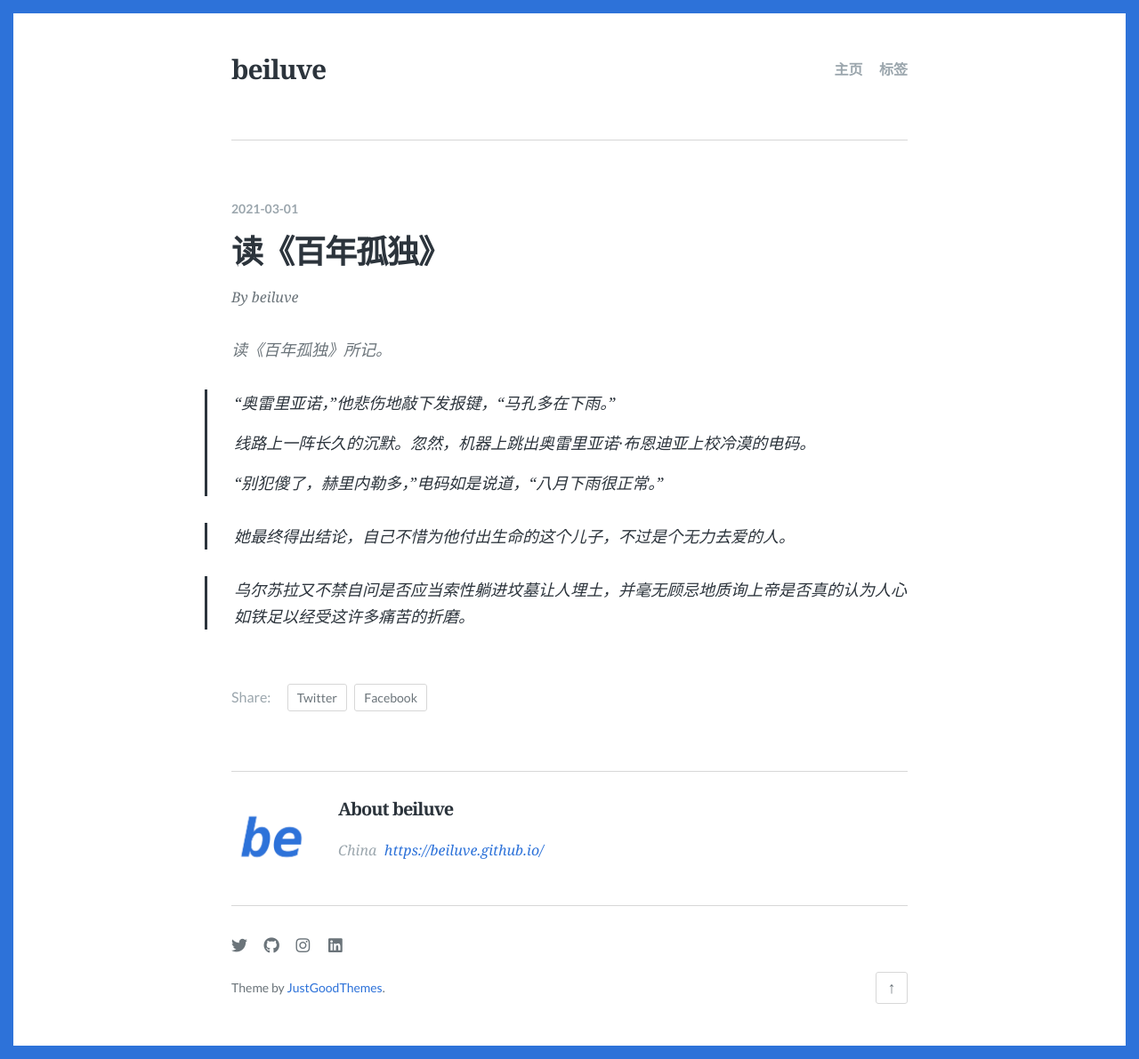
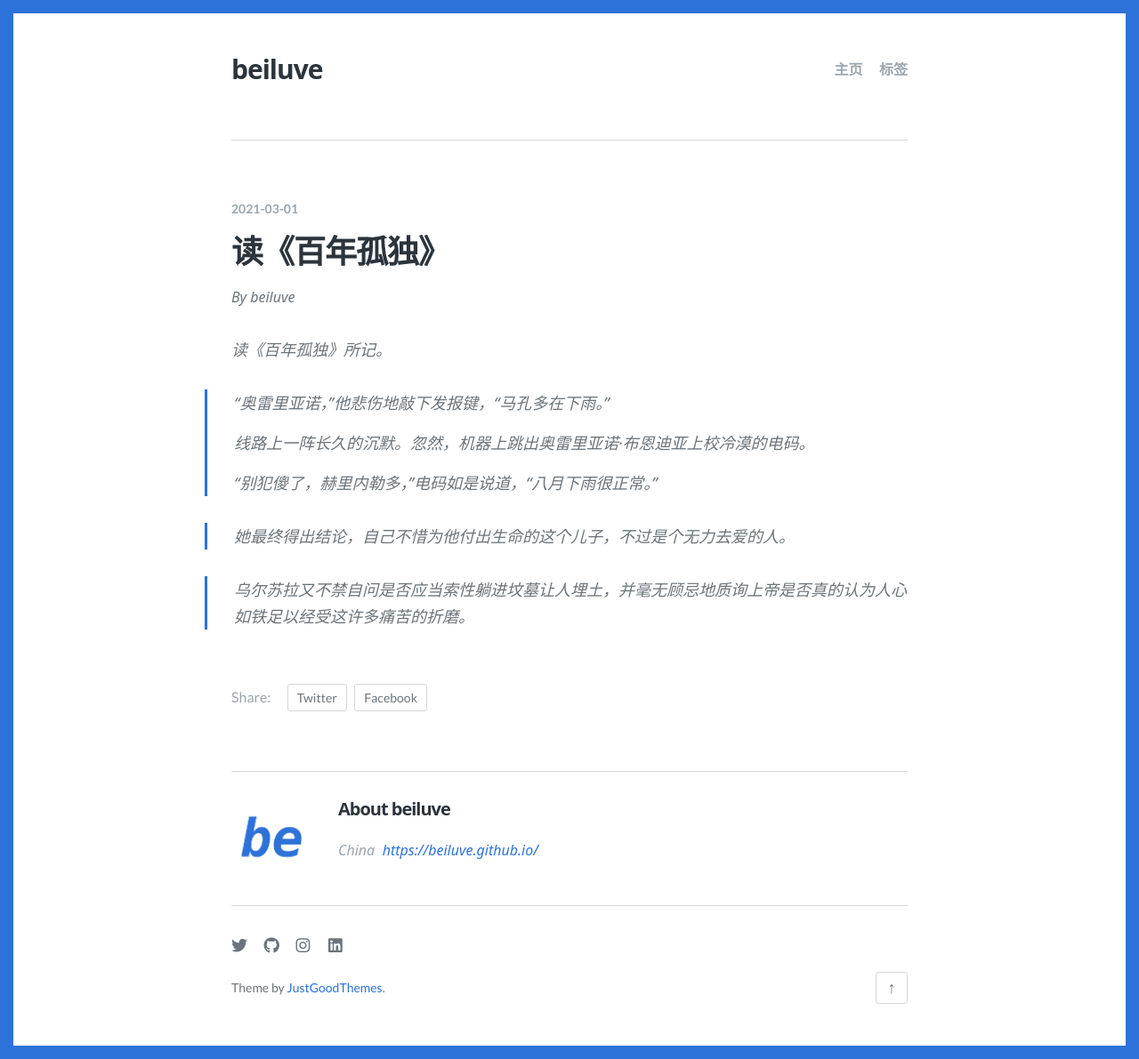
Before and after one commit to beiluve/beiluve.github.io, a Jekyll site: the page built from _posts/2021-03-01-读百年孤独.md, in a window 1280 px wide. Shown: the whole page at 89% size. Built offline with Jekyll 4.4.1, drawn with Linux system fonts in a browser that asks for light colours; some web fonts are replaced; comment, search, counter and statistics services are not loaded.

Commit message:
修改字体及样式

```diff
--- a/_sass/_general.scss
+++ b/_sass/_general.scss
@@ -142,8 +142,8 @@ pre {
 }
 
 blockquote {
-  border-left: 3px solid _palette(secondary);
-  color: _palette(secondary);
+  border-left: 3px solid #2d72d9;
+  color: _palette(primary);
   font-family: _font(secondary);
   font-style: italic;
   margin: 0 0 1.66667em -30px;
--- a/assets/css/style.scss
+++ b/assets/css/style.scss
@@ -26,7 +26,7 @@
 // Font.
 $font: (
   primary: ("Lato","Helvetica Neue",Helvetica,sans-serif),
-  secondary: ("Noto Serif",Georgia,serif)
+  secondary: ('Noto Sans', 'Helvetica Neue', Helvetica, sans-serif)
 );
 
 // Palette.
```
